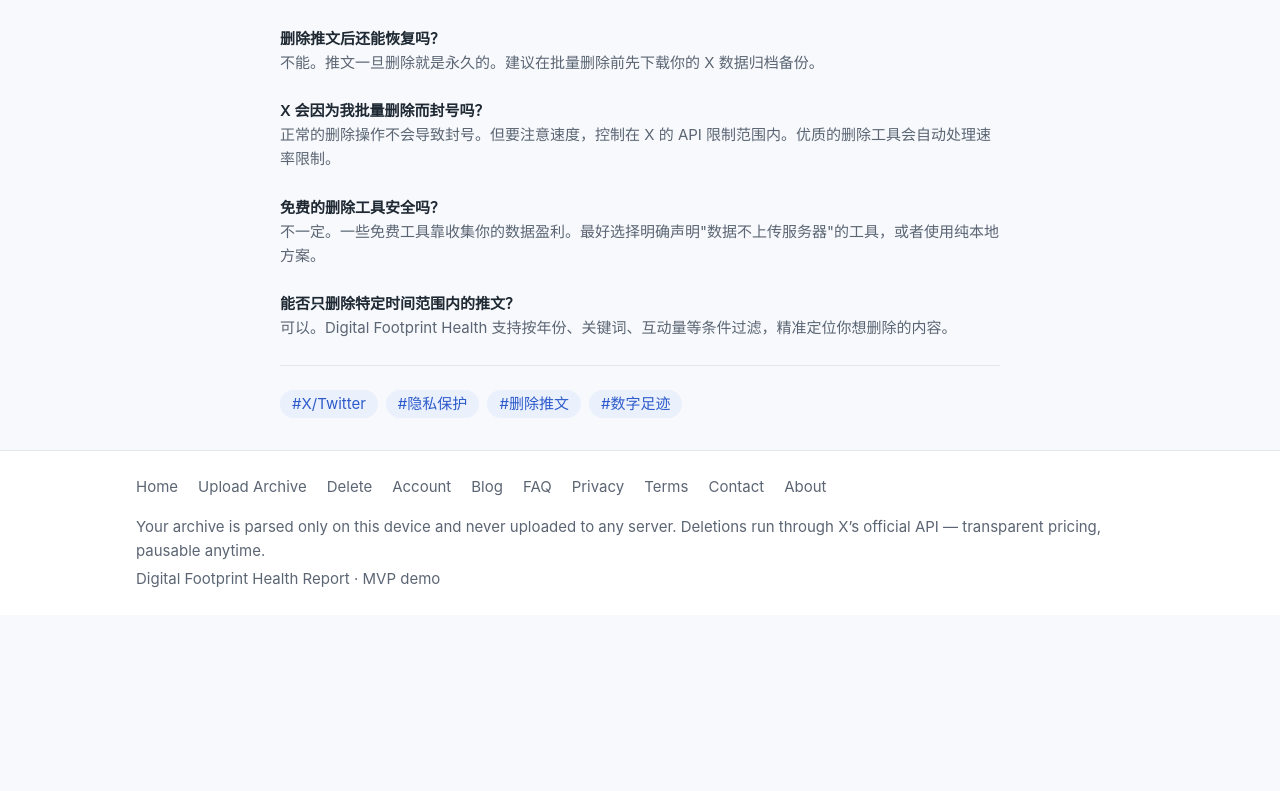
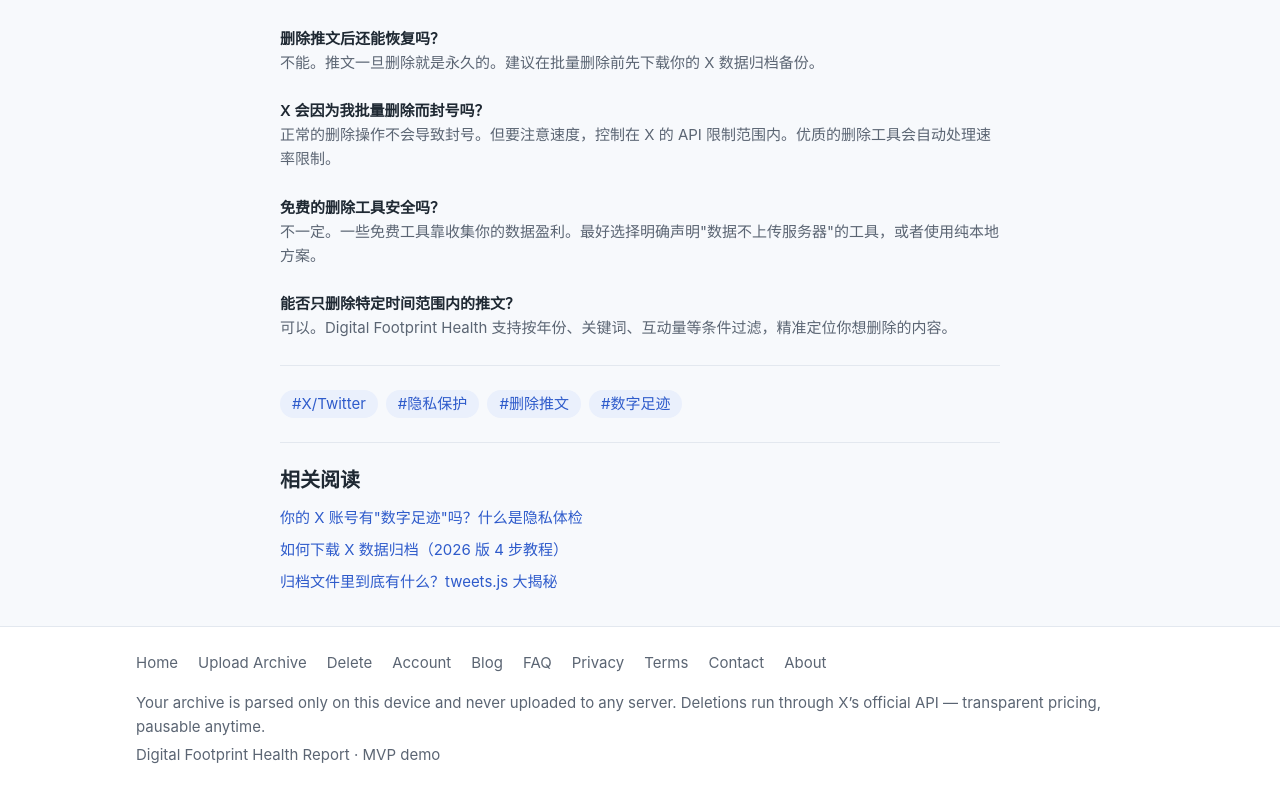
Before and after one commit to 863683348/digital-footprint-health, a Next.js app: page /blog/how-to-delete-old-tweets-2026 in a window 1280 px wide. Shown: the part 1805-2596 px from the top of the page. Before the commit the page ends 2420 px from the top, so only its background shows below. Built offline with nearby package versions, Linux system fonts and the light colour scheme; no server answers.

Commit message:
seo: P1 related-posts + P2 structured data (BreadcrumbList/FAQPage)

```diff
--- a/app/blog/[slug]/page.tsx
+++ b/app/blog/[slug]/page.tsx
@@ -36,6 +36,8 @@ export default async function BlogPostPage({ params }: Props) {
   const { slug } = await params;
   const post = getPost(slug);
   if (!post) notFound();
+
+  const relatedPosts = allPosts.filter((p) => p.slug !== post.slug).slice(0, 4);
 
   const articleSchema = {
     '@context': 'https://schema.org',
@@ -112,6 +114,19 @@ export default async function BlogPostPage({ params }: Props) {
             </span>
           ))}
         </footer>
+
+        <section className="border-t border-line pt-6 mt-6">
+          <h2 className="t-3 font-bold mb-3">相关阅读</h2>
+          <ul className="space-y-2">
+            {relatedPosts.map((p) => (
+              <li key={p.slug}>
+                <Link href={p.canonical} className="text-primary hover:underline">
+                  {p.title}
+                </Link>
+              </li>
+            ))}
+          </ul>
+        </section>
       </article>
     </>
   );
```
